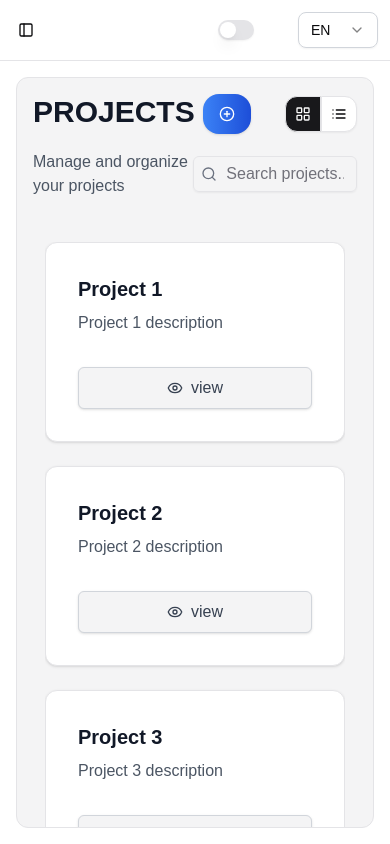
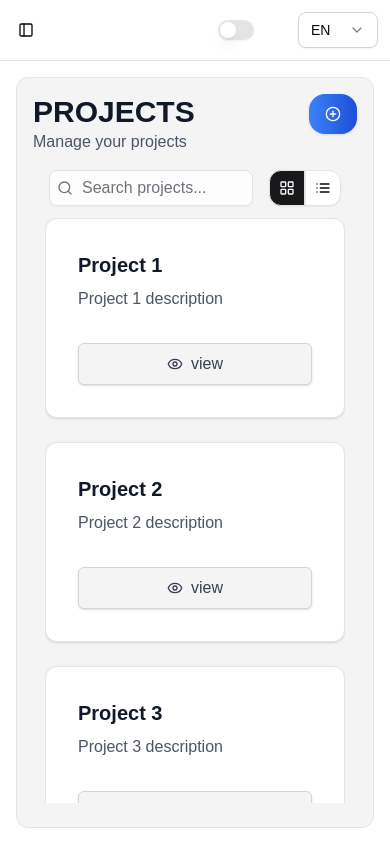
Before and after one commit to PattanasakGit/web-vconnect, a Next.js app: page /portal/projects in a window 390 px wide. Built offline with nearby package versions, Linux system fonts and the light colour scheme; some icons are missing.

Commit message:
[UPDATE] modify header style in project page

```diff
--- a/src/screen/projects-page/index.tsx
+++ b/src/screen/projects-page/index.tsx
@@ -187,54 +187,49 @@ const ProjectsPage = () => {
           isMobileView ? "p-4" : "p-8"
         }`}
       >
-        <header className="mb-8">
+        <header>
           <div className="flex justify-between items-center mb-4">
-            <div className={`flex ${isMobileView ? "gap-2" : "gap-8"}`}>
+            <div
+              className={`w-full flex justify-between ${
+                isMobileView ? "gap-2" : "gap-8"
+              }`}
+            >
+              <div>
                 <h1 className="text-3xl font-bold text-gray-900 dark:text-gray-100">
                   PROJECTS
                 </h1>
-              <CreateProjectModal />
+                <p className="text-gray-600 dark:text-gray-400">
+                  Manage your projects
+                </p>
               </div>
-            <div className="flex">
-              <Button
-                variant="outline"
-                size="icon"
-                onClick={() => setViewMode("grid")}
-                className={
-                  viewMode === "grid"
-                    ? "rounded-r-none rounded-l-xl bg-primary text-primary-foreground"
-                    : "rounded-r-none rounded-l-xl"
-                }
-              >
-                <LayoutGrid className="h-4 w-4" />
-              </Button>
-              <Button
-                variant="outline"
-                size="icon"
-                onClick={() => setViewMode("list")}
-                className={
-                  viewMode === "list"
-                    ? "rounded-l-none rounded-r-xl bg-primary text-primary-foreground"
-                    : "rounded-l-none rounded-r-xl"
-                }
-              >
-                <List className="h-4 w-4" />
-              </Button>
-            </div>
-          </div>
-          <div className="flex justify-between items-center">
-            <p className="text-gray-600 dark:text-gray-400">
-              Manage and organize your projects
-            </p>
-            <div className="relative w-64">
+              <div className="relative w-[40%] hidden sm:flex">
                 <Search className="absolute left-2 top-2.5 h-4 w-4 text-gray-500" />
                 <Input
                   placeholder="Search projects..."
-                className="pl-8"
+                  className="pl-8 bg-[#ffffffdb] dark:bg-[#ffffff10] rounded-lg"
                   value={searchTerm}
                   onChange={(e) => setSearchTerm(e.target.value)}
                 />
               </div>
+              <CreateProjectModal />
+            </div>
+          </div>
+          <div className="flex justify-between items-center px-4">
+            <div className="w-[70%]">
+              <div className="relative sm:hidden">
+                <Search className="absolute left-2 top-2.5 h-4 w-4 text-gray-500" />
+                <Input
+                  placeholder="Search projects..."
+                  className="pl-8 bg-[#ffffffdb] dark:bg-[#ffffff10] rounded-lg"
+                  value={searchTerm}
+                  onChange={(e) => setSearchTerm(e.target.value)}
+                />
+              </div>
+            </div>
+            <RenderButtonViewMode
+              viewMode={viewMode}
+              setViewMode={setViewMode}
+            />
           </div>
         </header>
 
@@ -271,3 +266,40 @@ const ProjectsPage = () => {
   );
 };
 export default ProjectsPage;
+
+const RenderButtonViewMode = ({
+  viewMode,
+  setViewMode,
+}: {
+  viewMode: "grid" | "list";
+  setViewMode: React.Dispatch<React.SetStateAction<"grid" | "list">>;
+}) => {
+  return (
+    <div className="flex">
+      <Button
+        variant="outline"
+        size="icon"
+        onClick={() => setViewMode("grid")}
+        className={
+          viewMode === "grid"
+            ? "rounded-r-none rounded-l-xl bg-primary text-primary-foreground"
+            : "rounded-r-none rounded-l-xl"
+        }
+      >
+        <LayoutGrid className="h-4 w-4" />
+      </Button>
+      <Button
+        variant="outline"
+        size="icon"
+        onClick={() => setViewMode("list")}
+        className={
+          viewMode === "list"
+            ? "rounded-l-none rounded-r-xl bg-primary text-primary-foreground"
+            : "rounded-l-none rounded-r-xl"
+        }
+      >
+        <List className="h-4 w-4" />
+      </Button>
+    </div>
+  );
+};
```
Lines whose indentation alone changed are shown as unchanged.
